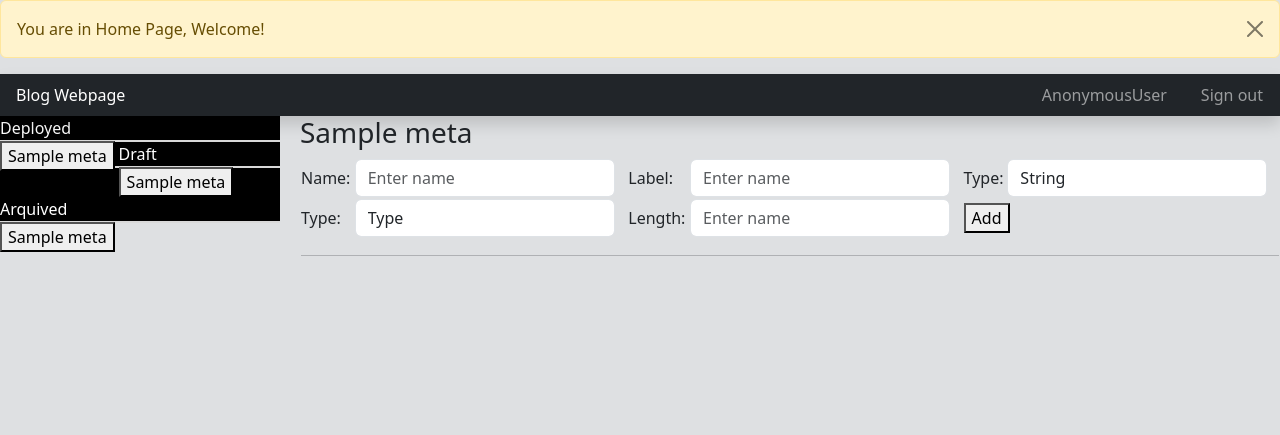
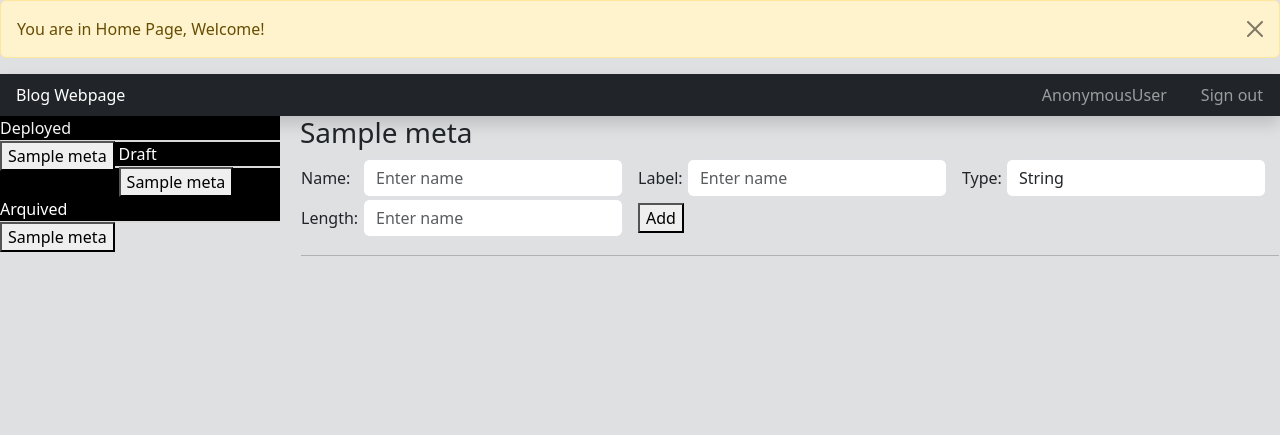
Before and after one commit to josecome/data-collection-tool-django, a Django app: page /formpage/00000000-0000-0000-0000-000000000001 in a window 1280 px wide. Shown: the top 435 px of the page. Run offline with Django 4.2, Linux system fonts and the light colour scheme; tables that the repository leaves empty hold one stand-in row (values such as "Sample post"); some libraries are stand-ins or nearby versions.

Commit message:
Minor changes made

```diff
--- a/forms/models.py
+++ b/forms/models.py
@@ -33,7 +33,7 @@ class Project_Form_Meta(models.Model):
 class Project_Form(models.Model):
     id = models.UUIDField(primary_key=True, default=uuid.uuid4, editable=False)
     field_name = models.CharField(max_length=80)
-    field_label = models.CharField(max_length=80)
+    field_label = models.CharField(max_length=80, default='Label')
     field_description = models.CharField(max_length=160)
     field_type = models.CharField(max_length=160)
     field_size = models.IntegerField()
--- a/forms/templates/landingpage.html
+++ b/forms/templates/landingpage.html
@@ -37,7 +37,8 @@
             <div style="margin-left: 300px;">
                {% if form_id %}
                <h3>{{ form_id.form_name }}</h3>
-               <form action="/formpage/submitnewfield" style="width: 100%;"></form>
+               <form action="/formpage/submitnewfield" style="width: 100%;">
+                {% csrf_token %}
                <table style="width: 100%;">
                  <tr>
                    <td>
@@ -59,19 +60,11 @@
                        <select class="form-control" name="field_type" id="qtype" style="width: 260px">
                            <option>String</option>
                            <option>Integer</option>
+                           <option>Select</option>
                        </select>
                    </td>
                </tr>
                <tr>
-                   <td>
-                       Type:
-                   </td>
-                   <td>
-                       <select class="form-control" id="qtype" style="width: 260px">
-                           <option>Type</option>
-                           <option>Select</option>
-                       </select>
-                   </td>
                    <td>
                        Length:
                    </td>
```
Also changed, not shown: forms/migrations/0006_project_form_field_label_and_more.py (added).
